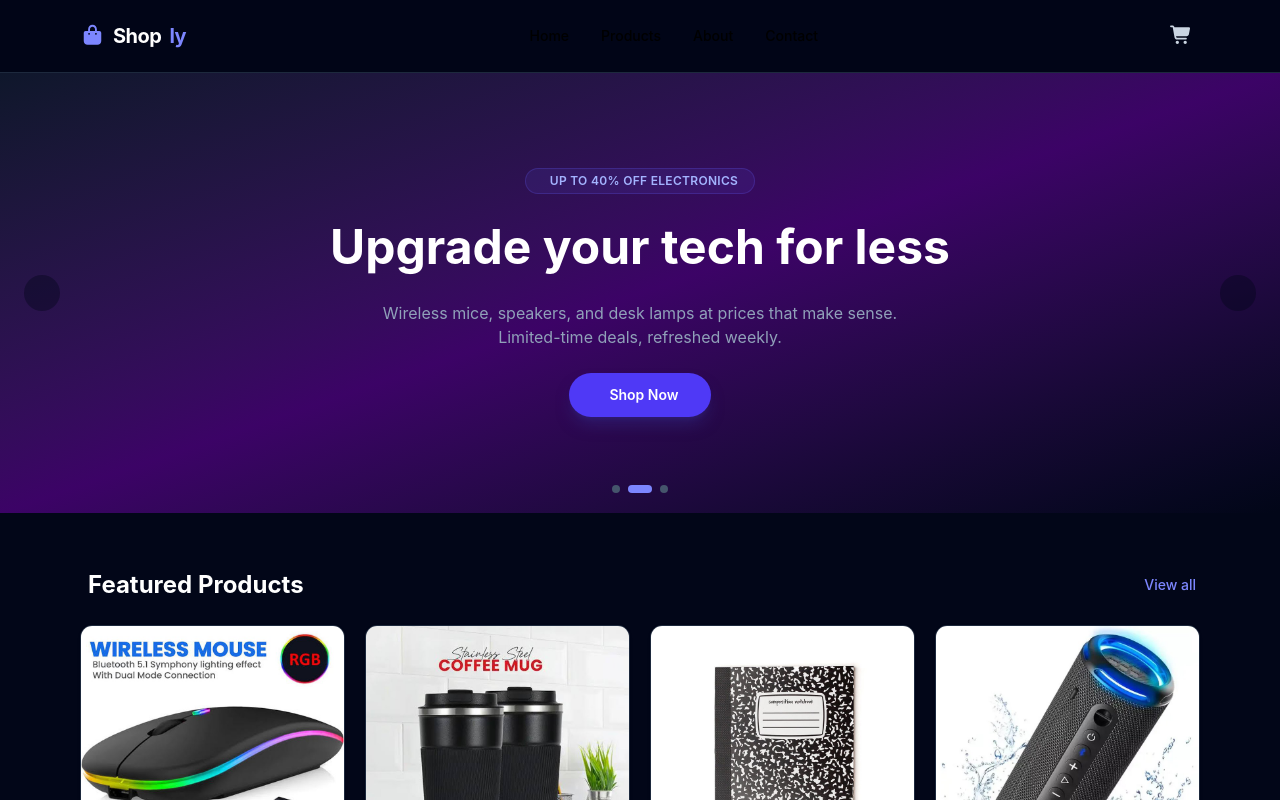
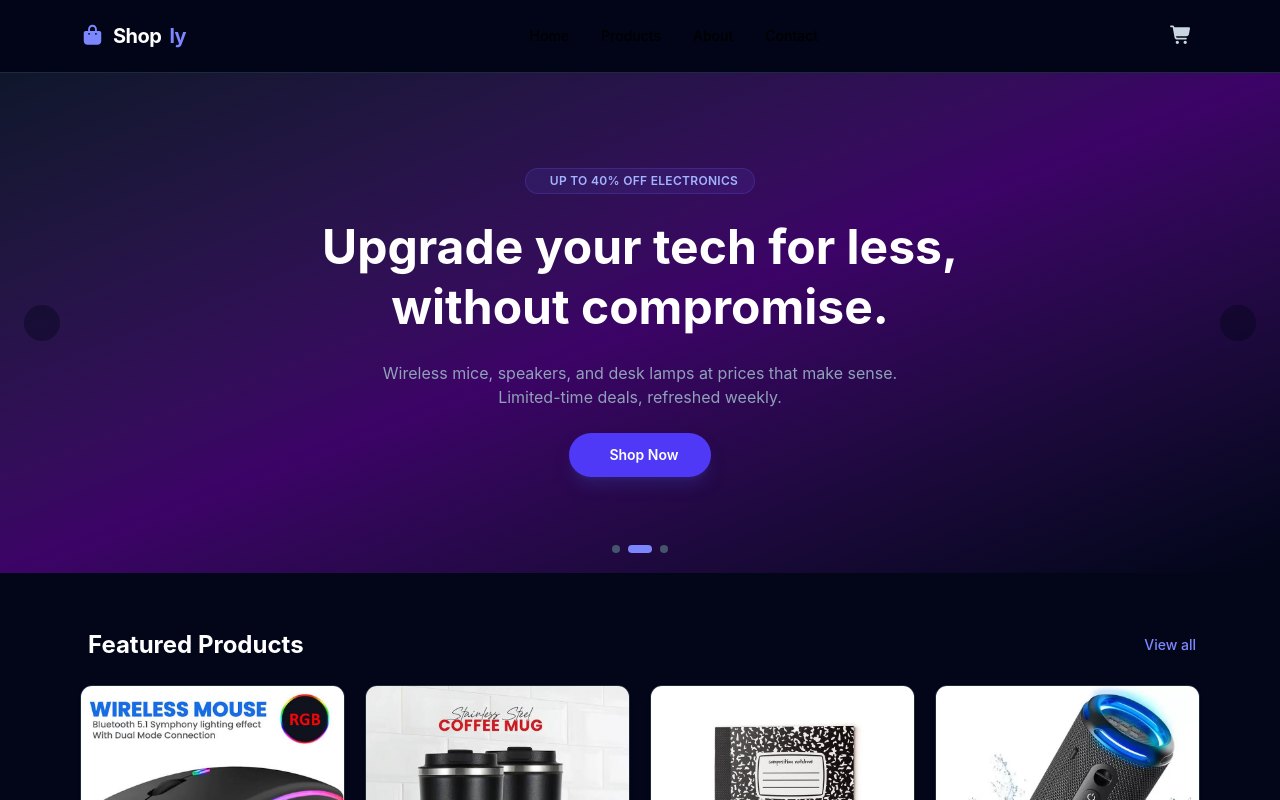
Before and after one commit to abdullah2302/week9, a React (Vite) app: page / in a window 1280 px wide. Shown: the top 800 px of the page. Built offline with nearby package versions, Linux system fonts and the light colour scheme.

Commit message:
fix: update title for electronics slide to enhance clarity

```diff
--- a/src/components/Hero.jsx
+++ b/src/components/Hero.jsx
@@ -12,7 +12,7 @@ const slides = [
     },
     {
         tag: "Up to 40% off electronics",
-        title: "Upgrade your tech for less",
+        title: "Upgrade your tech for less, without compromise.",
         description:
             "Wireless mice, speakers, and desk lamps at prices that make sense. Limited-time deals, refreshed weekly.",
         gradient: "from-slate-900 via-purple-950 to-slate-950",
```
